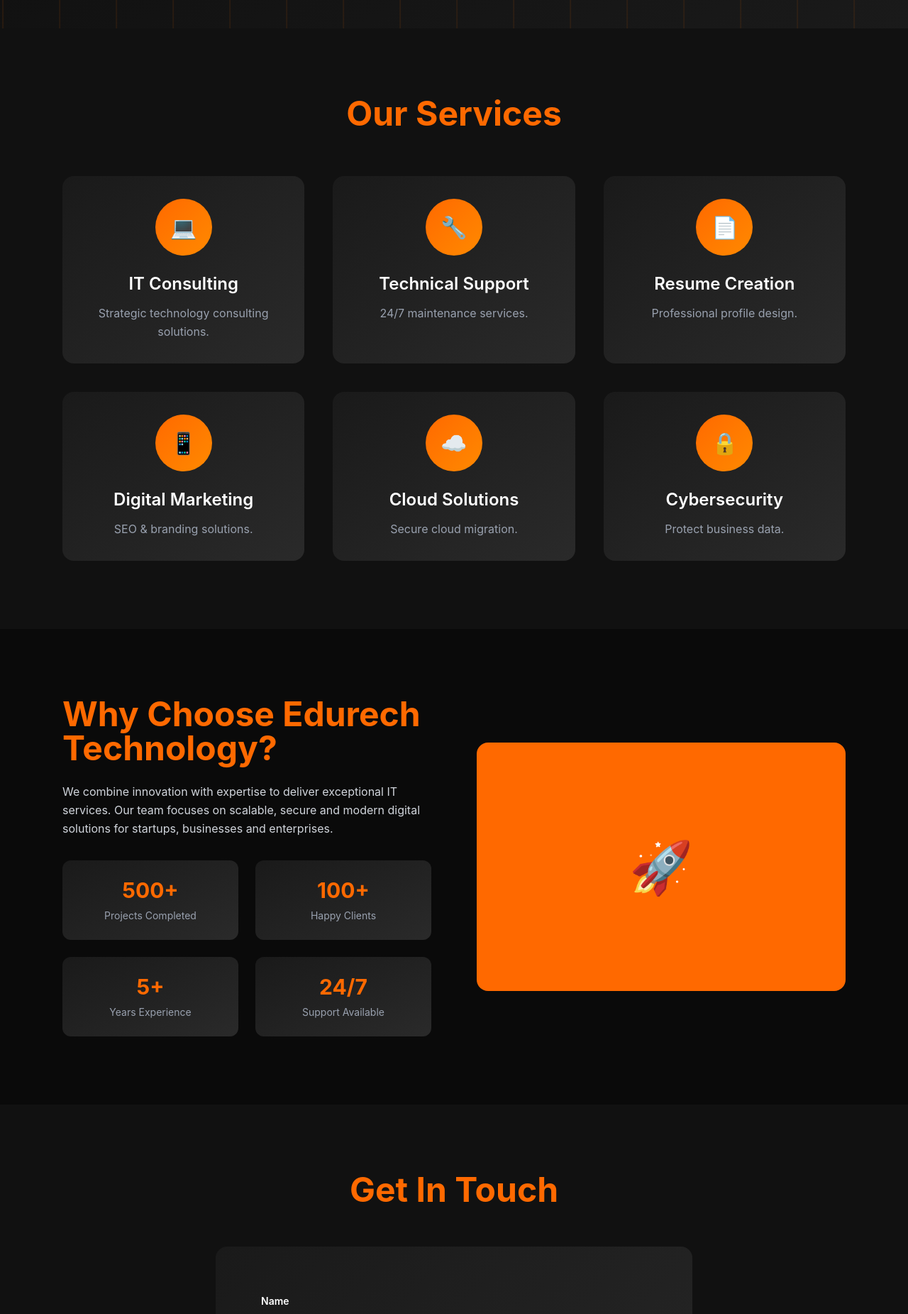
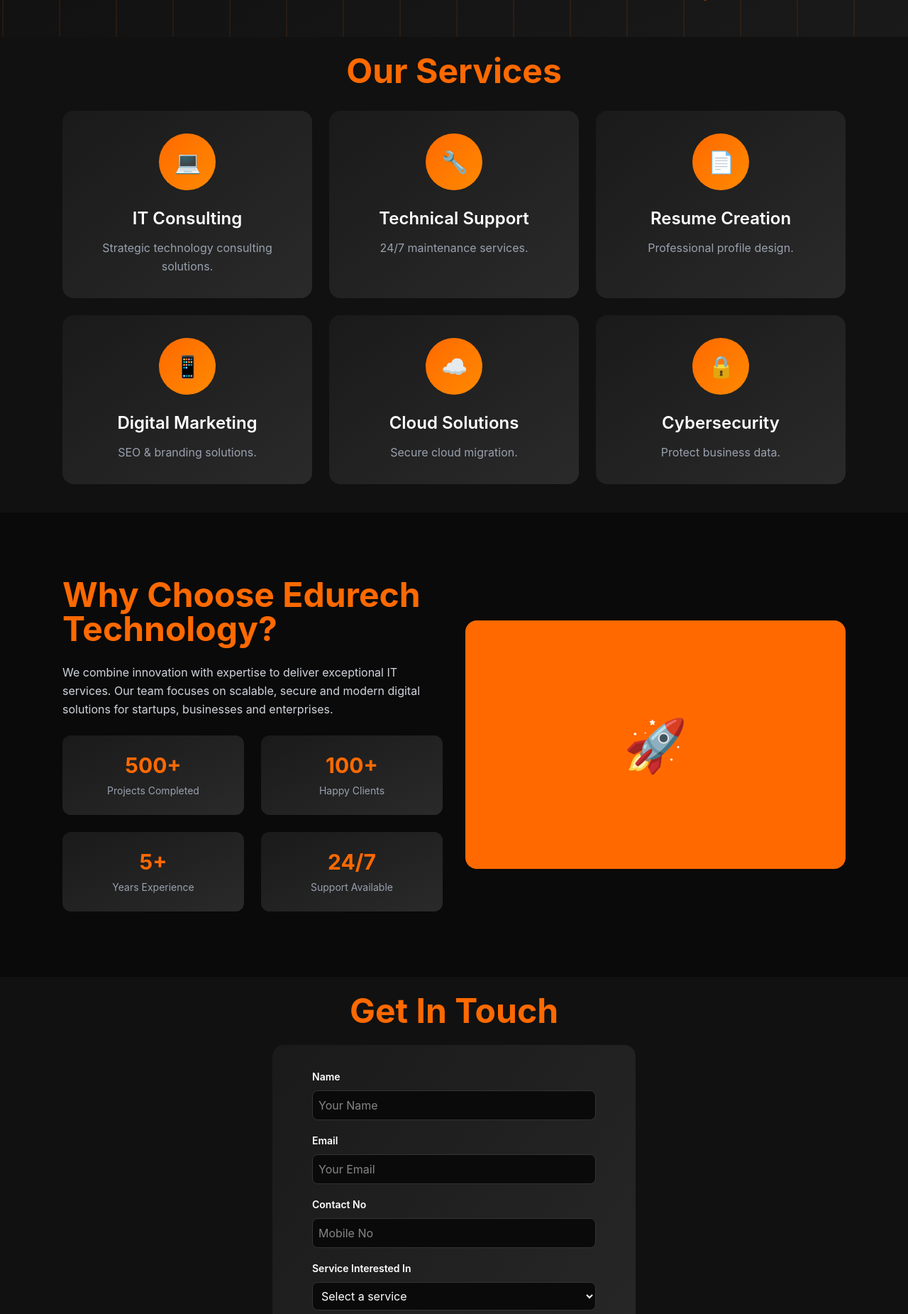
Before and after one commit to GoutamChoudharyDev/EdurechTech, a React (Vite) app in the folder client/: page / in a window 1280 px wide. Shown: the part 760-2611 px from the top of the page at 71% size. Built offline with nearby package versions, Linux system fonts and the light colour scheme; no server answers.

Commit message:
adjust spacing of home page

```diff
--- a/client/src/components/HomePageComponents/About.jsx
+++ b/client/src/components/HomePageComponents/About.jsx
@@ -1,7 +1,7 @@
 const About = () => {
   return (
-    <section id="about" className="py-24 bg-[#0a0a0a] text-white">
-      <div className="max-w-6xl mx-auto grid md:grid-cols-2 gap-16 px-6 items-center">
+    <section id="about" className="pt-5 pb-8 md:pt-23 md:pb-23 bg-[#0a0a0a] text-white">
+      <div className="max-w-6xl mx-auto grid md:grid-cols-2 gap-8 px-6 items-center">
 
         {/* Left Content */}
         <div>
@@ -16,7 +16,7 @@
           </p>
 
           {/* Stats */}
-          <div className="grid grid-cols-2 gap-6 mt-8">
+          <div className="grid grid-cols-2 gap-6 mt-4">
 
             {[
               { num: "500+", label: "Projects Completed" },
--- a/client/src/components/HomePageComponents/Contact.jsx
+++ b/client/src/components/HomePageComponents/Contact.jsx
@@ -37,10 +37,10 @@
   }
 
   return (
-    <section id="contact" className="py-24 bg-[#111111] text-white">
+    <section id="contact" className="pt-5 pb-8 md:pt-6 md:pb-10 bg-[#111111] text-white">
 
       {/* Title */}
-      <h2 className="text-4xl md:text-5xl text-center font-bold mb-14 text-orange-500 animate-fadeUp">
+      <h2 className="text-4xl md:text-5xl text-center font-bold mb-6 text-orange-500 animate-fadeUp">
         Get In Touch
       </h2>
 
@@ -48,13 +48,13 @@
       <form
         onSubmit={handleSubmit}
         id="contact-form"
-        className="max-w-2xl mx-auto px-8 md:px-16 py-16 rounded-2xl
+        className="md:max-w-2/5 max-w-2xl mx-4 md:mx-auto px-8 md:px-14 py-8 rounded-2xl
         bg-gradient-to-br from-[#1a1a1a] to-[#2a2a2a]
-        space-y-6 animate-fadeUp delay-200"
+        space-y-4 animate-fadeUp delay-200"
       >
 
         {/* Name */}
-        <div className="space-y-2">
+        <div>
           <label className="text-sm font-semibold">Name</label>
           <input
             type="text"
--- a/client/src/components/HomePageComponents/Services.jsx
+++ b/client/src/components/HomePageComponents/Services.jsx
@@ -9,15 +9,15 @@
 
 const Services = () => {
   return (
-    <section id="services" className="py-24 bg-[#111111] text-white">
+    <section id="services" className="pt-5 pb-8 md:pt-6 md:pb-10 bg-[#111111] text-white">
 
       {/* Title */}
-      <h2 className="text-4xl md:text-5xl text-center font-bold mb-16 text-orange-500">
+      <h2 className="text-4xl md:text-5xl text-center font-bold mb-4 md:mb-8 text-orange-500">
         Our Services
       </h2>
 
       {/* Cards */}
-      <div className="grid md:grid-cols-3 gap-10 max-w-6xl mx-auto px-6">
+      <div className="grid md:grid-cols-3 gap-6 max-w-6xl mx-auto px-6">
         {services.map((s, i) => (
           <div
             key={i}
--- a/client/src/components/ServicePageComponents/Hero.jsx
+++ b/client/src/components/ServicePageComponents/Hero.jsx
@@ -40,7 +40,6 @@
 
                     </h1>
 
-
                     <p className="text-lg md:text-2xl mb-6 opacity-90 animate-fadeUp">
                         Cloud • AI • Software • IT Consulting • Career Enablement
                     </p>
@@ -55,8 +54,6 @@
                 </div>
             </section>
         </main>
-
-
     );
 };
 
--- a/client/src/components/ServicePageComponents/Stats.jsx
+++ b/client/src/components/ServicePageComponents/Stats.jsx
@@ -15,13 +15,13 @@
   });
 
   return (
-    <section ref={ref} className="bg-[#020617] text-white">
+    <section ref={ref} className="bg-[#020617] md:bg-[#373737] pb-16 md:pt-16 md:pb-16 text-white">
       <div className="max-w-6xl mx-auto grid grid-cols-2 md:grid-cols-4 gap-8 text-center px-6">
 
         {stats.map((s, i) => (
           <div
             key={i}
-            className="p-6 rounded-2xl bg-gradient-to-br from-[#111827] to-[#1f2937]
+            className="p-6 md:py-12 rounded-2xl bg-gradient-to-br from-[#111827] to-[#1f2937]
             hover:scale-105 transition duration-300 shadow-lg"
           >
             <div className="text-4xl font-bold text-orange-500">
--- a/client/src/pages/HomePage.jsx
+++ b/client/src/pages/HomePage.jsx
@@ -9,10 +9,12 @@
   return (
     <>
       <Navbar />
-      <Hero />
-      <Services />
-      <About />
-      <Contact />
+      <main className="pt-5 md:pt-3">
+        <Hero />
+        <Services />
+        <About />
+        <Contact />
+      </main>
       <Footer />
     </>
   )
```
